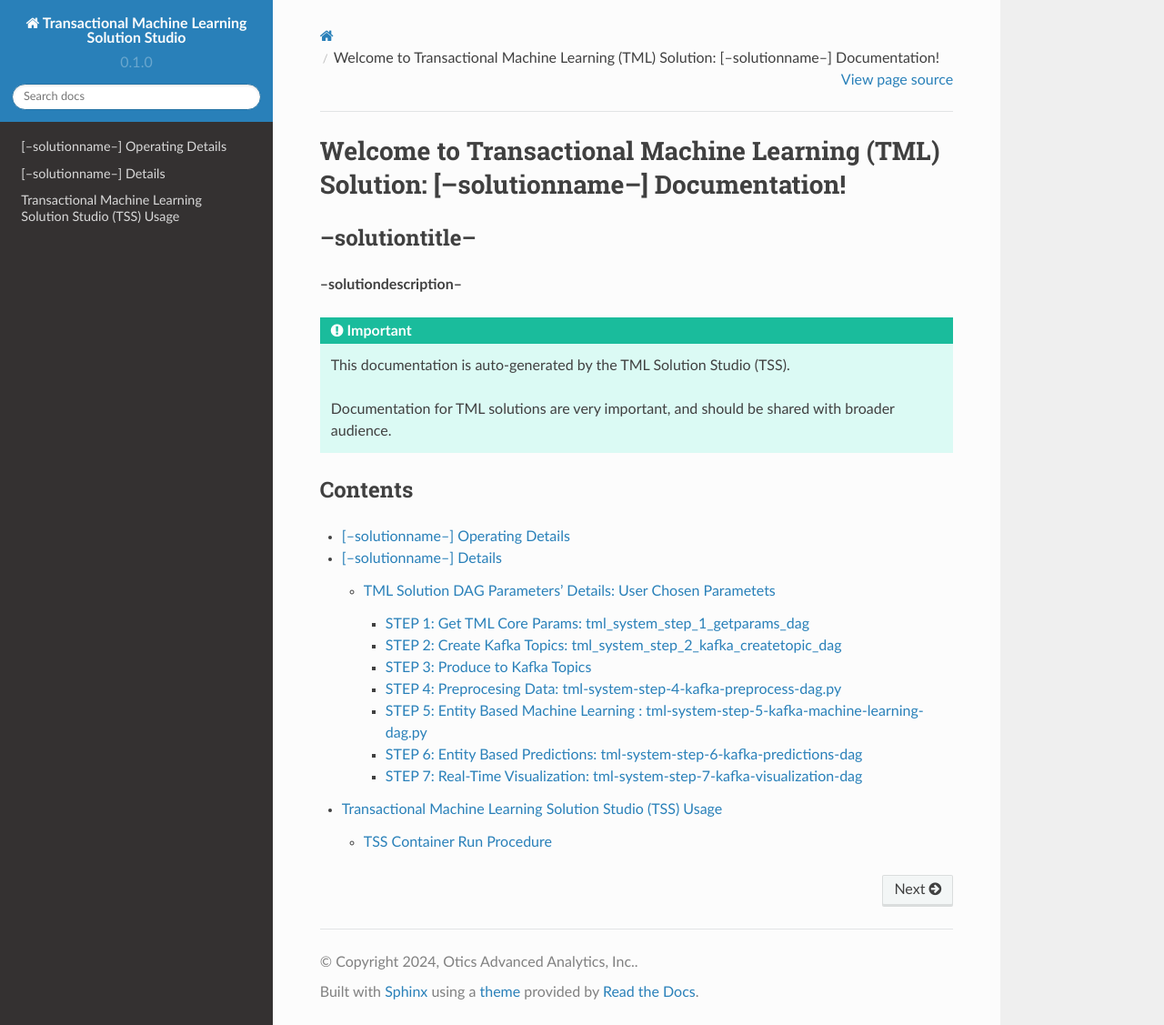
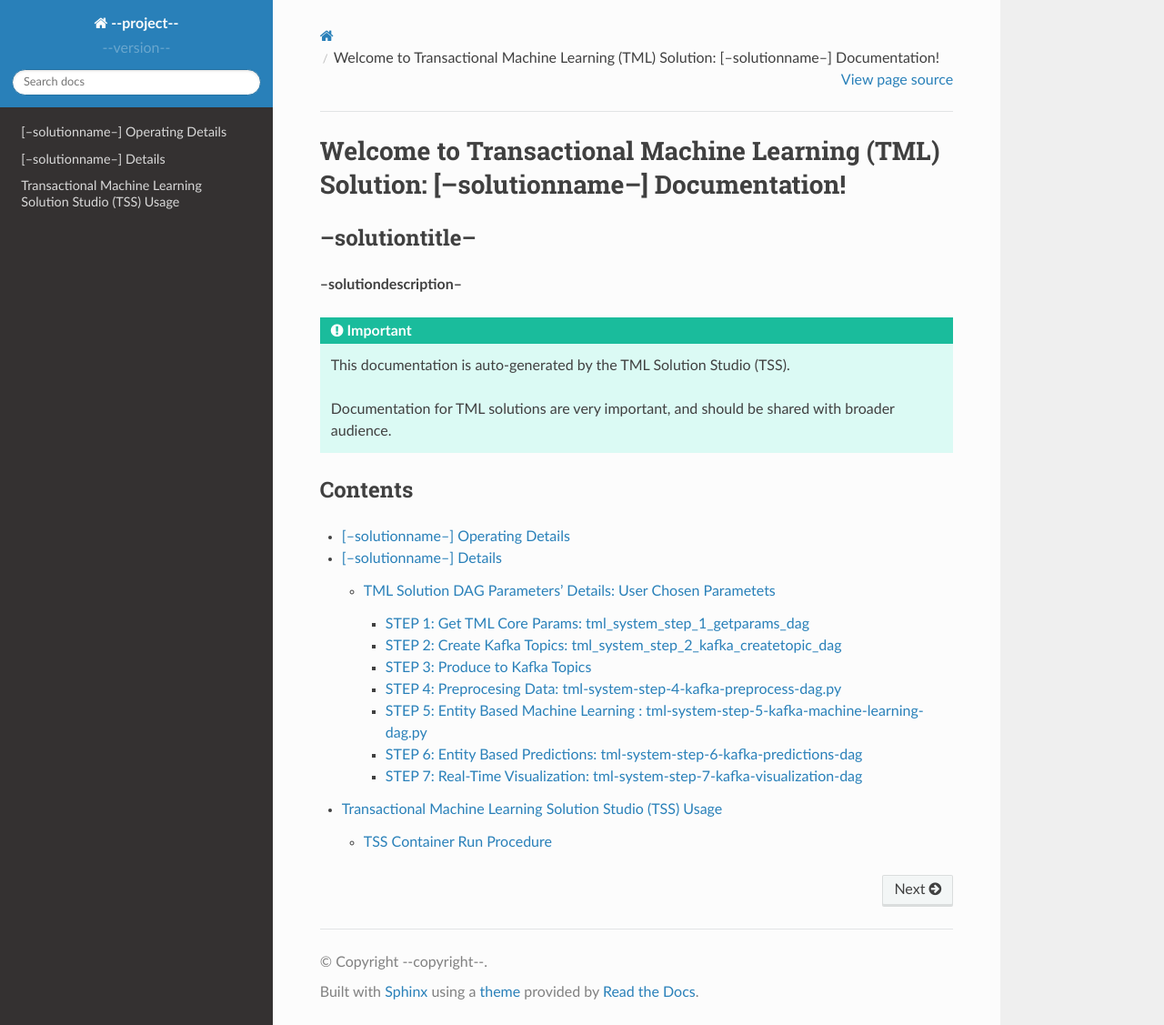
Before and after one commit to vanesalcb06/tssproject2-2b5c, a Sphinx documentation site: the page built from docs/source/index.rst, in a window 1280 px wide and 1127 px high. Shown: the whole window at 91% size. Built offline with Sphinx 7.4.7 and the Read the Docs theme 2.0.0, drawn with Linux system fonts in a browser that asks for light colours.

Commit message:
Update conf.py

```diff
--- a/docs/source/conf.py
+++ b/docs/source/conf.py
@@ -2,12 +2,12 @@
 
 # -- Project information
 
-project = 'Transactional Machine Learning Solution Studio'
-copyright = '2024, Otics Advanced Analytics, Inc.'
-author = 'Sebastian Maurice'
+project = '--project--'
+copyright = '--copyright--'
+author = '--author--'
 
-release = '0.1'
-version = '0.1.0'
+release = '--release--'
+version = '--version--'
 
 # -- General configuration
 
```
